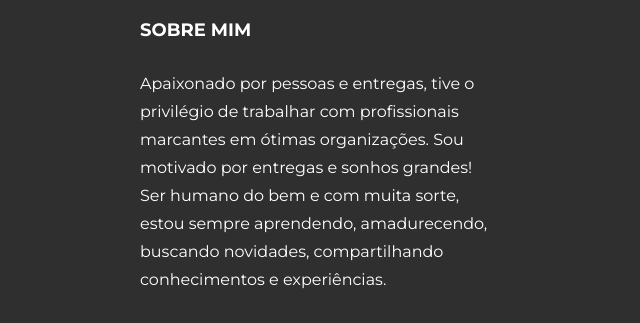
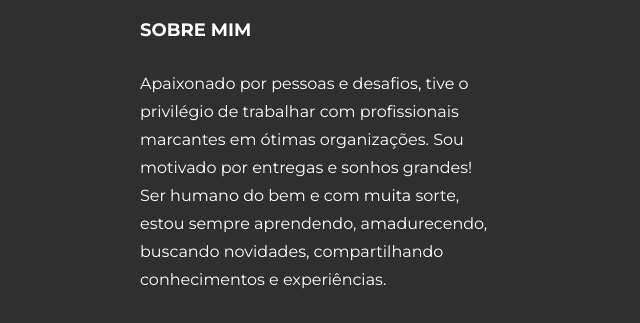
Before and after one commit to anoliveira1981/anoliveira1981.github.io, a plain HTML site: page index.html in a window 1280 px wide. Shown: the part 1025-1348 px from the top of the page, 320-960 px from the left. Drawn offline with nearby package versions, Linux system fonts and the light colour scheme.

Commit message:
Update index.html

```diff
--- a/index.html
+++ b/index.html
@@ -80,7 +80,7 @@
 
 				<div class="col-lg-4">
 					<h4>Sobre mim</h4>
-					<p>Apaixonado por pessoas e entregas, tive o privilégio de trabalhar com profissionais marcantes em ótimas organizações. Sou motivado por entregas e sonhos grandes! Ser humano do bem e com muita sorte, estou sempre aprendendo, amadurecendo, buscando novidades, compartilhando conhecimentos e experiências.</p>
+					<p>Apaixonado por pessoas e desafios, tive o privilégio de trabalhar com profissionais marcantes em ótimas organizações. Sou motivado por entregas e sonhos grandes! Ser humano do bem e com muita sorte, estou sempre aprendendo, amadurecendo, buscando novidades, compartilhando conhecimentos e experiências.</p>
 				</div><!-- /col-lg-4 -->
 
 			</div>
```
